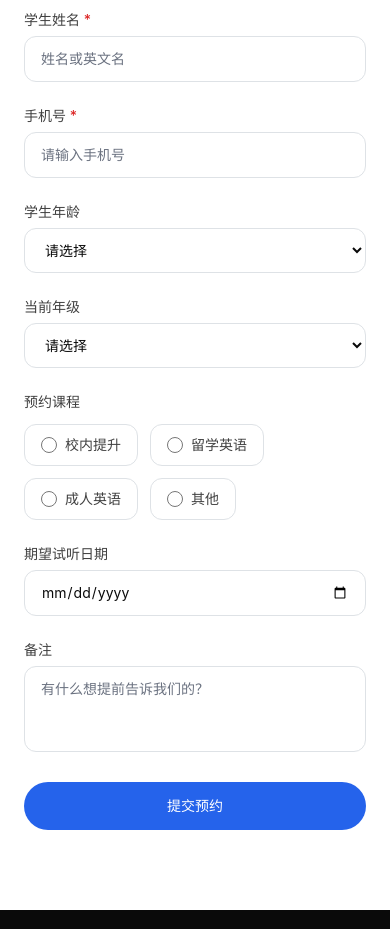
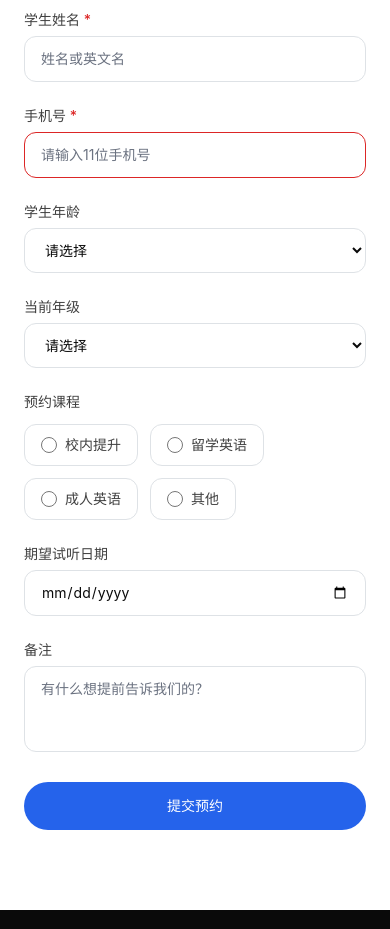
Before and after one commit to dongruiyue/ningzhi-education, a Next.js app: page / in a window 390 px wide. Shown: the part 5440-6369 px from the top of the page. Built offline with nearby package versions, Linux system fonts and the light colour scheme.

Commit message:
fix: add Chinese phone number validation to trial form

```diff
--- a/src/components/trial/TrialBooking.tsx
+++ b/src/components/trial/TrialBooking.tsx
@@ -75,8 +75,10 @@ export function TrialBooking() {
                 name="phone"
                 type="tel"
                 required
-                placeholder="请输入手机号"
-                className="w-full px-4 py-3 text-sm rounded-xl border border-neutral-200 bg-white text-neutral-900 placeholder-neutral-400 focus:outline-none focus:ring-2 focus:ring-brand/30 focus:border-brand transition-shadow"
+                placeholder="请输入11位手机号"
+                pattern="[1][3-9]\d{9}"
+                title="请输入正确的11位手机号"
+                className="w-full px-4 py-3 text-sm rounded-xl border border-neutral-200 bg-white text-neutral-900 placeholder-neutral-400 focus:outline-none focus:ring-2 focus:ring-brand/30 focus:border-brand transition-shadow invalid:border-error invalid:focus:ring-error/30"
               />
             </div>
           </div>
```
